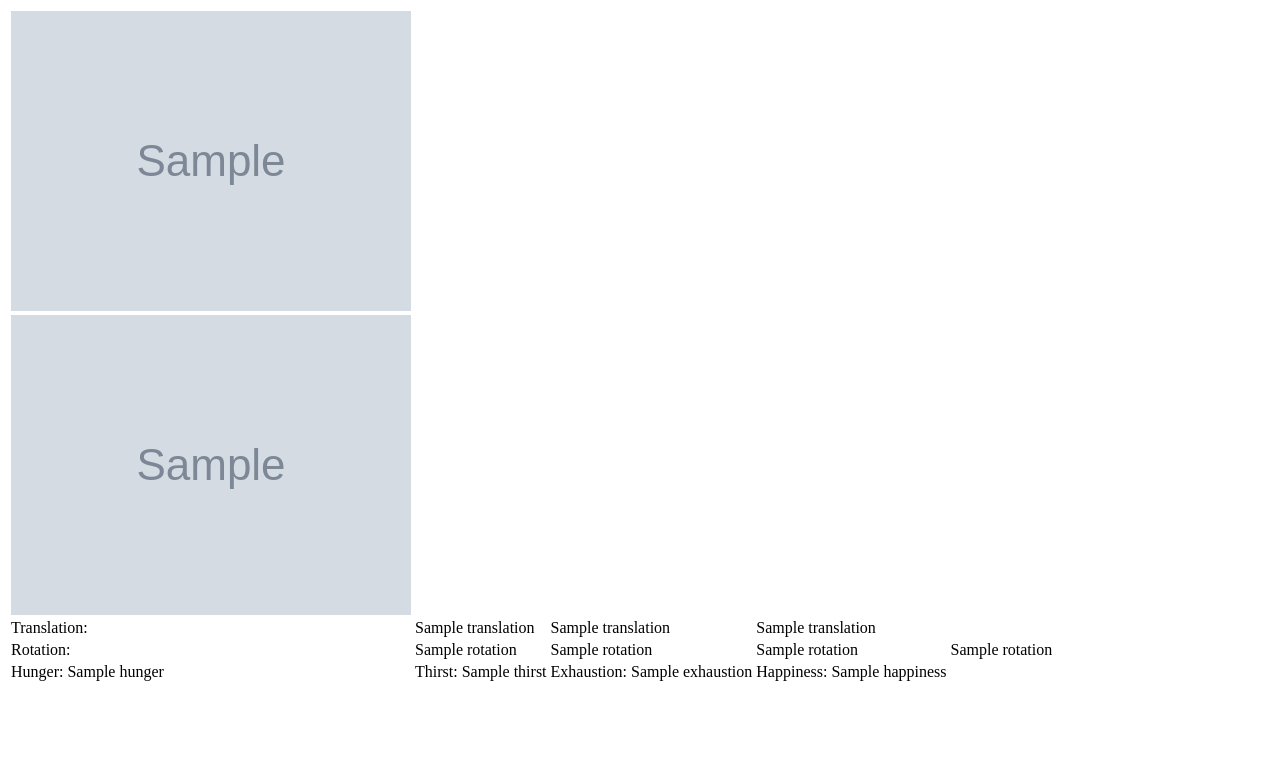
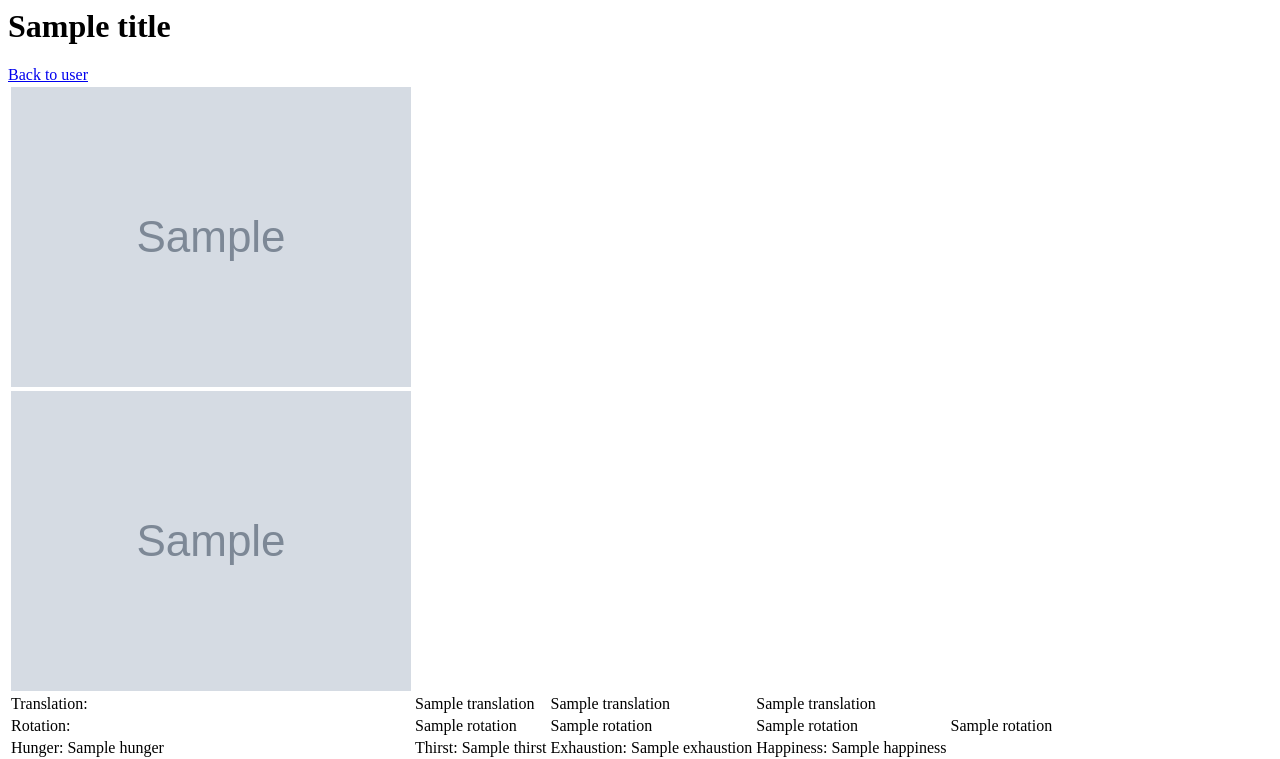
Before and after one commit to zeeviiosub/advanced-system-design-project, a Flask app: template web/templates/snap.html in a window 1280 px wide. Shown: the top 759 px of the page. Run offline with Flask 2, Linux system fonts and the light colour scheme; the template is opened without the code that fills it: most values are stand-ins (such as "Sample title", 1, 10 or a date in 2020); grey boxes marked "Sample" are stand-in pictures; a database or web service that is not in the repository returns one stand-in record (values such as "Sample title"); data that the repository does not hold is empty.

Commit message:
web works

```diff
--- a/web/app.py
+++ b/web/app.py
@@ -1,6 +1,7 @@
 from flask import Flask
 from flask import render_template
 import utils
+import datetime
 
 app = Flask(__name__)
 
@@ -14,19 +15,32 @@ def main_page():
 
 @app.route('/<user_id>')
 def user_page(user_id):
+    user = utils.user(user_id)
+    username = user['username']
+    birth_date = user['birth_date']
+    gender = user['gender']
     snaps = utils.snapshots_list(user_id)
-    return render_template('snaps.html', title=f"{user_id}'s snapshots", \
-        user_id=user_id, snapshots=snaps)
+    return render_template(
+        'snaps.html',
+        title=f"{username}'s snapshots",
+        user_id=user_id,
+        snapshots=snaps,
+        username=username,
+        birth_date=str(datetime.datetime.fromtimestamp(birth_date)),
+        gender=gender
+        )
 
 @app.route('/<user_id>/<snapshot_id>')
 def snapshot_page(user_id, snapshot_id):
+    username = utils.user(user_id)['username']
     pose = utils.pose(user_id, snapshot_id)
     feelings = utils.feelings(user_id, snapshot_id)
     color_image = utils.color_image(user_id, snapshot_id)
     depth_image = utils.depth_image(user_id, snapshot_id)
     return render_template(
         'snap.html',
-        title=f"{user_id}'s snapshot {snapshot_id}",
+        title=f"{username}'s snapshot {snapshot_id}",
+        user_id=user_id,
         pose=pose,
         feelings=feelings,
         color_image=color_image,
--- a/web/templates/snap.html
+++ b/web/templates/snap.html
@@ -1,7 +1,9 @@
 <html>
     <head>
-        <title>{{ title }}</title>
+        <title>Man-Machine Interface -- {{ title }}</title>
     </head>
+    <h1>{{ title }}</h1>
+    <a href="/{{ user_id }}">Back to user</a><br>
     <body>
         <table>
             <tr><td><img src="{{ color_image }}"></td></tr>
--- a/web/templates/snaps.html
+++ b/web/templates/snaps.html
@@ -3,7 +3,10 @@
         <title>{{ title }}</title>
     </head>
     <body>
-        <h1>Snapshots</h1>
+        <h1>{{ title }}</h1>
+        {{ username }}'s birth date: {{ birth_date }}<br>
+        {{ username }}'s gender: {{ gender }}<br>
+        <a href="/">Back to main</a>
         <table>
             {% for snapshot in snapshots: %}
             <tr><td>
--- a/web/utils.py
+++ b/web/utils.py
@@ -6,8 +6,10 @@ URL = f'http://{host_ip}:{port}'
 
 def users_list():
     r = requests.get(f'{URL}/users')
-    print(r)
-    print(r.json())
+    return r.json()['user']
+
+def user(user_id):
+    r = requests.get(f'{URL}/users/{user_id}')
     return r.json()['user']
 
 def snapshots_list(user_id):
```
